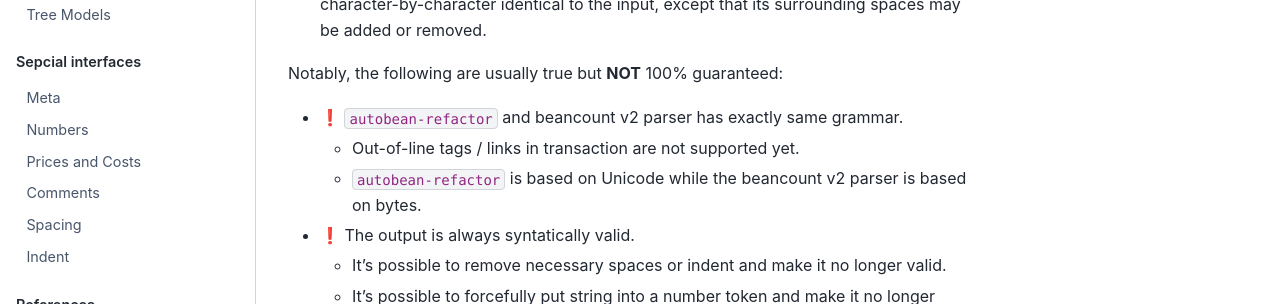
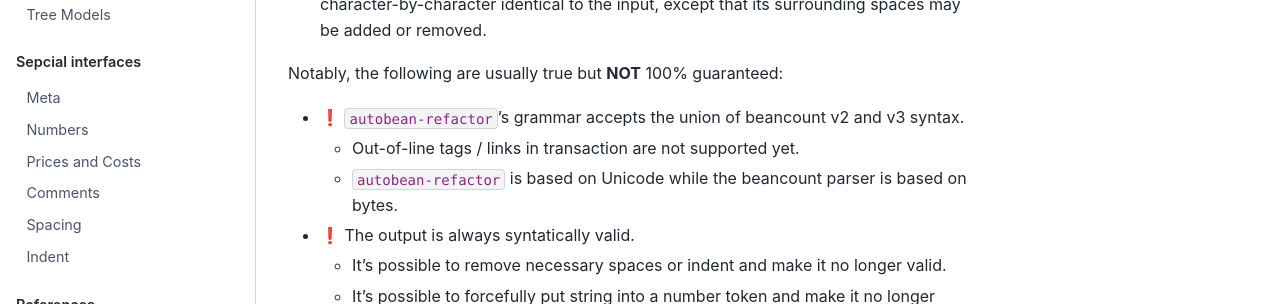
Before and after one commit to SEIAROTg/autobean-refactor, a Jupyter Book: the page built from docs/guarantees.md, in a window 1280 px wide and 996 px high. Shown: the part 355-659 px from the top of the window. Built offline with Jupyter Book 1.0.4 settings and Sphinx 7.4.7 and the Sphinx Book theme 1.1.4, drawn with Linux system fonts in a browser that asks for light colours.

Commit message:
feat: support beancount v3 syntax.

```diff
--- a/docs/guarantees.md
+++ b/docs/guarantees.md
@@ -6,9 +6,9 @@
 * ✅ If a fragment is added or removed, everything outside that fragment remains character-by-character identical to the input, except that its surrounding spaces may be added or removed.
 
 Notably, the following are usually true but **NOT** 100% guaranteed:
-* ❗ `autobean-refactor` and beancount v2 parser has exactly same grammar.
+* ❗ `autobean-refactor`'s grammar accepts the union of beancount v2 and v3 syntax.
     * Out-of-line tags / links in transaction are not supported yet.
-    * `autobean-refactor` is based on Unicode while the beancount v2 parser is based on bytes.
+    * `autobean-refactor` is based on Unicode while the beancount parser is based on bytes.
 * ❗ The output is always syntatically valid.
   * It's possible to remove necessary spaces or indent and make it no longer valid.
   * It's possible to forcefully put string into a number token and make it no longer valid.
```
Also changed, not shown: docs/special/indents.md (+1 -1 lines), 6 other files.
